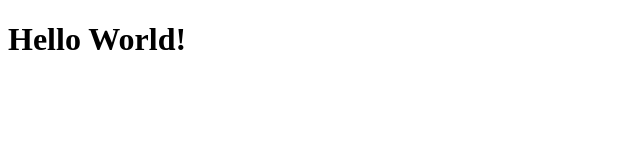
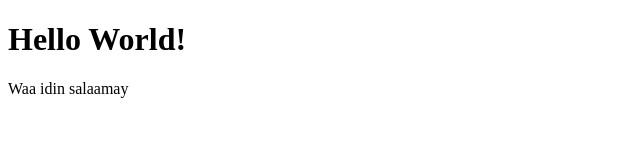
Before and after one commit to SumayoAnwar/GitDemo, a plain HTML site: page index.html in a window 1280 px wide. Shown: the whole page, without its empty margins (0-640 px from the left). Drawn offline with Linux system fonts and the light colour scheme.

Commit message:
waa idin salaamay

```diff
--- a/index.html
+++ b/index.html
@@ -7,5 +7,6 @@
 </head>
 <body>
    <h1> Hello World!</h1>
+   <p>Waa idin salaamay</p>
 </body>
 </html>
```
